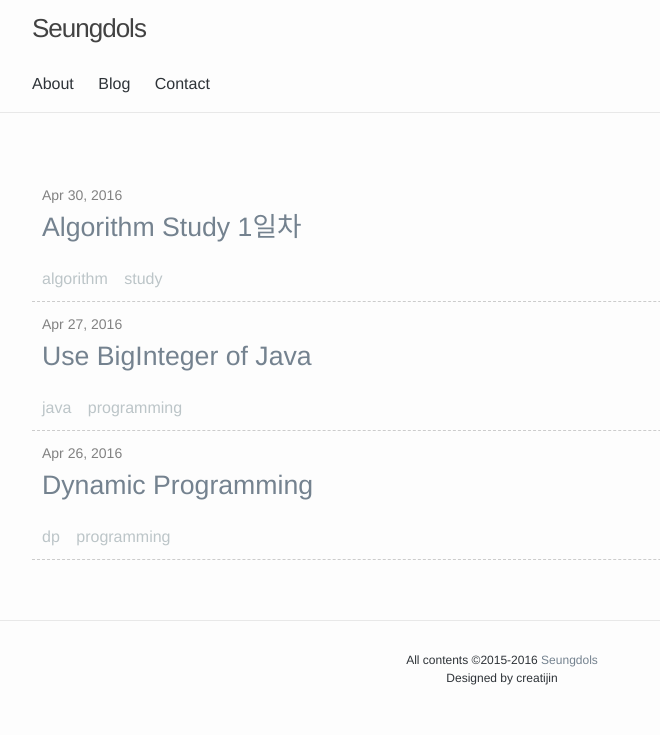
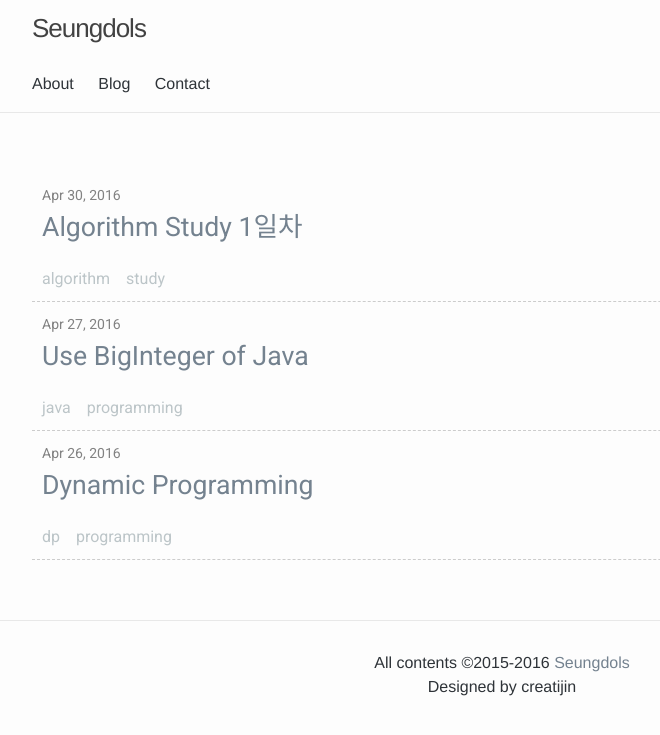
Before and after one commit to seungdols/seungdols.github.io, a Jekyll site: the page built from blog.html, in a window 1280 px wide. Shown: the top 735 px of the page, without its empty margins (138-798 px from the left). Built offline with Jekyll 4.4.1, drawn with Linux system fonts in a browser that asks for light colours; comment, search, counter and statistics services are not loaded.

Commit message:
changed layout scss

```diff
--- a/_sass/_layout.scss
+++ b/_sass/_layout.scss
@@ -10,7 +10,11 @@
     // Positioning context for the mobile navigation icon
     position: relative;
 }
-
+.header-title{
+    display: inline;
+    margin-left: auto;
+    margin-right: auto;
+}
 .site-title {
     font-size: 26px;
     font-weight: 300;
@@ -117,7 +121,7 @@
 .footer-wrapper{
   margin: 0 auto;
   text-align: center;
-  font-size: 9pt;
+  font-size: 12pt;
 }
 .contact-list,
 .social-media-list {
@@ -226,6 +230,7 @@
 }
 
 .post-content {
+    font-family: 'Roboto', sans-serif;
     margin-bottom: $spacing-unit;
 
     h2 {
```
